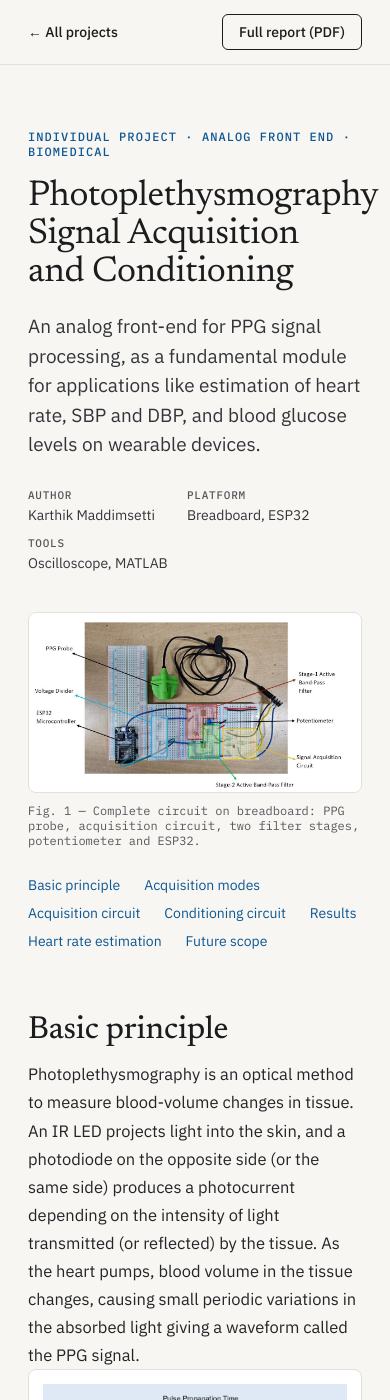
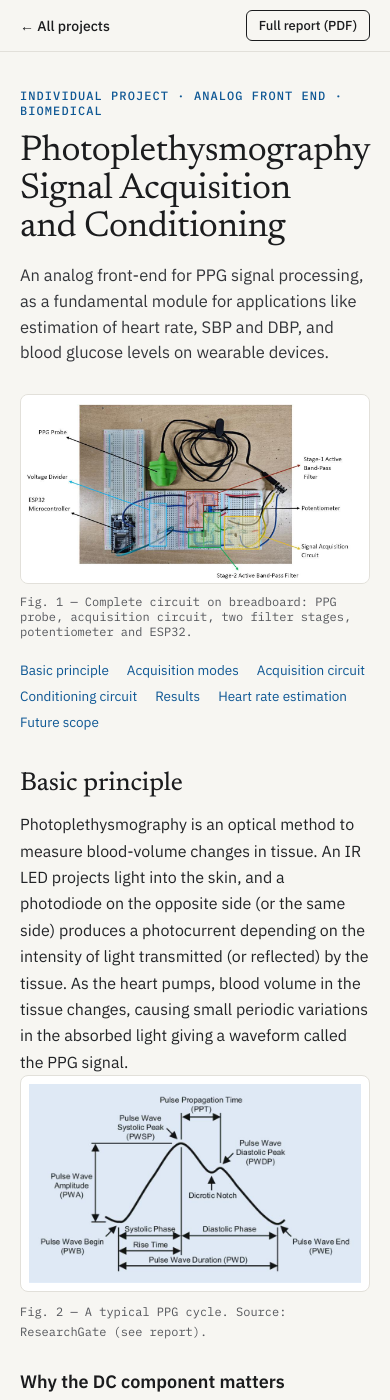
Before and after one commit to karthikm-22/karthikm-22.github.io, a Jekyll site: the page built from _projects/ppg-front-end.md, in a window 390 px wide and 1400 px high. Built offline with Jekyll 4.4.1, drawn with Linux system fonts in a browser that asks for light colours.

Commit message:
Remove facts row from project pages; tune spacing and type for phones
Co-Authored-By: Claude Opus 5.5 <noreply@anthropic.com>
Claude-Session: https://claude.ai/code/session_01AKG1NoTwCQwdDbFKPKq22J

```diff
--- a/_layouts/project.html
+++ b/_layouts/project.html
@@ -21,13 +21,6 @@ layout: default
     <div class="eyebrow">{{ page.eyebrow | default: page.tag }}</div>
     <h1>{{ page.heading | default: page.title }}</h1>
     {%- if page.intro %}<p>{{ page.intro }}</p>{% endif %}
-    {%- if page.facts and page.facts.size > 0 %}
-    <div class="facts">
-      {%- for f in page.facts %}
-      <div><span class="label">{{ f.label }}</span>{{ f.value }}</div>
-      {%- endfor %}
-    </div>
-    {%- endif %}
   </header>
 
   {%- if page.cover and page.cover != "" %}
--- a/_projects/ppg-front-end.md
+++ b/_projects/ppg-front-end.md
@@ -11,13 +11,6 @@ mark: PPG
 heading: Photoplethysmography Signal Acquisition and Conditioning
 eyebrow: Individual Project · Analog Front End · Biomedical
 intro: An analog front-end for PPG signal processing, as a fundamental module for applications like estimation of heart rate, SBP and DBP, and blood glucose levels on wearable devices.
-facts:
-  - label: Author
-    value: Karthik Maddimsetti
-  - label: Platform
-    value: Breadboard, ESP32
-  - label: Tools
-    value: Oscilloscope, MATLAB
 cover: images/ppg/p5-6.jpg
 cover_caption: "Fig. 1 — Complete circuit on breadboard: PPG probe, acquisition circuit, two filter stages, potentiometer and ESP32."
 report: files/PPG-Report.pdf
--- a/css/style.css
+++ b/css/style.css
@@ -7,7 +7,7 @@
   --serif:'Newsreader',Georgia,serif; --sans:'IBM Plex Sans',Helvetica,Arial,sans-serif; --mono:'IBM Plex Mono',ui-monospace,monospace;
 }
 *{box-sizing:border-box}
-html{scroll-behavior:smooth}
+html{scroll-behavior:smooth;-webkit-text-size-adjust:100%;text-size-adjust:100%}
 body{margin:0;background:var(--bg);color:var(--ink);font-family:var(--sans);-webkit-font-smoothing:antialiased;text-rendering:optimizeLegibility}
 a{color:var(--accent);text-decoration:none}
 a:hover{color:var(--ink);text-decoration:underline;text-underline-offset:3px;text-decoration-thickness:1px}
@@ -96,8 +96,6 @@ a.card:hover{transform:translateY(-3px);text-decoration:none;color:var(--ink)}
 .p-head{display:flex;flex-direction:column;gap:20px;padding:64px 0 40px;max-width:820px}
 .p-head h1{margin:0;font-family:var(--serif);font-weight:400;font-size:clamp(36px,5vw,56px);line-height:1.05;letter-spacing:-.01em;text-wrap:balance}
 .p-head p{margin:0;font-size:19px;line-height:1.55;color:var(--body)}
-.facts{display:flex;flex-wrap:wrap;gap:12px 32px;padding-top:8px;font-size:14px;color:var(--body)}
-.facts>div{display:flex;flex-direction:column;gap:4px}
 figure{margin:0;display:flex;flex-direction:column;gap:10px}
 figcaption{font-family:var(--mono);font-size:12px;color:var(--muted)}
 .frame{background:var(--card);border:1px solid var(--line);border-radius:8px;overflow:hidden}
@@ -145,3 +143,43 @@ figcaption{font-family:var(--mono);font-size:12px;color:var(--muted)}
 .prose img{display:block;max-width:100%;height:auto;margin:0 auto;background:var(--card);border:1px solid var(--line);border-radius:8px;padding:14px}
 .prose p>img+em{display:block;margin-top:10px;font-family:var(--mono);font-size:12px;font-style:normal;color:var(--muted)}
 .prose h2#references~ol li{font-size:13.5px;line-height:1.55;color:var(--body)}
+
+/* ---------- phones and small tablets ---------- */
+@media (max-width:640px){
+  .wrap{padding:0 20px}
+  /* compact sticky menu: brand on one line, links on the next */
+  .topnav .wrap{gap:6px 20px;padding-top:12px;padding-bottom:12px}
+  .topnav .links{gap:20px}
+  .subnav .wrap{padding-top:10px;padding-bottom:10px}
+  .outline-btn{padding:6px 12px;font-size:13px}
+
+  .hero{gap:28px;padding:40px 0 44px}
+  .hero-text{gap:18px}
+  .hero h1{font-size:40px;line-height:1.05}
+  .hero .cgpa{margin-top:-6px;font-size:14px}
+  .hero p{font-size:16.5px;line-height:1.6}
+
+  .projects{gap:28px;padding:48px 0}
+  .section{padding:48px 0}
+  .research{gap:36px}
+  .section h2,.projects h2{font-size:30px}
+  .grid{gap:40px}
+  .thumb{aspect-ratio:16/9}
+  .thumb.empty span{font-size:36px}
+  .card{gap:14px}
+  .card h3{font-size:22px}
+  .lede{font-size:20px;line-height:1.45}
+  .pub .title{font-size:19px}
+
+  /* project pages */
+  .p-head{gap:16px;padding:36px 0 28px}
+  .p-head p{font-size:16.5px}
+  .toc{gap:8px 18px;padding:22px 0 4px;font-size:13.5px}
+  .prose>h2{padding-top:52px}
+  .prose>h2:first-child{padding-top:36px}
+  .article h2{font-size:26px}
+  .prose p,.prose li{font-size:16px;line-height:1.65}
+  .prose img{padding:8px}
+  .p-foot{padding:32px 0 40px;margin-top:32px}
+  .sitefoot{padding:24px 0 32px}
+}
```
Also changed, not shown: .pages.yml, README.md.
